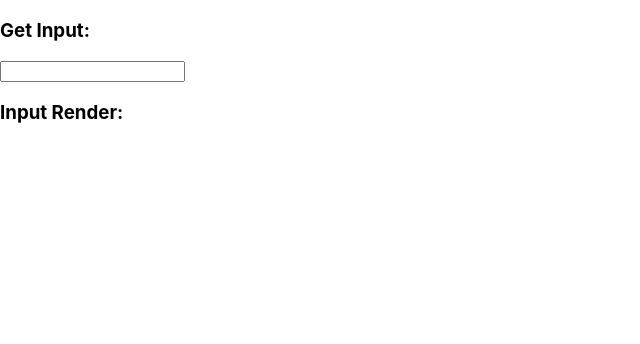
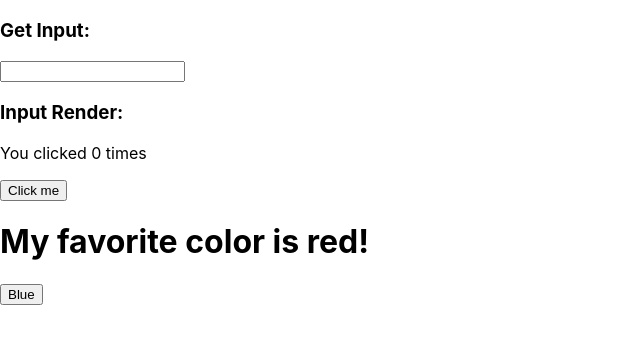
Before and after one commit to davido242/React-state-practicals, a React (Create React App) app: page / in a window 1280 px wide. Shown: the top 344 px of the page, without its empty margins (0-640 px from the left). Built offline with nearby package versions, Linux system fonts and the light colour scheme.

Commit message:
simple setCounter and update counter

```diff
--- a/src/App.js
+++ b/src/App.js
@@ -1,6 +1,6 @@
 import React from 'react';
 import './App.css';
-
+import { useState } from "react";
 class App extends React.Component {
   constructor(props) {
     super(props);
@@ -14,6 +14,9 @@ class App extends React.Component {
       inputValue: event.target.value
     });
   }
+  componentWillUnmount(){
+    {console.log("Davido")}
+  }
   render() {
     return (
        <div>
@@ -21,6 +24,8 @@ class App extends React.Component {
     <GetInput input={this.state.inputValue}
     handleChange={this.handleChange}/>
     <RenderInput input={this.state.inputValue} />
+    <Example />
+    <FavoriteColor/>
         { /* Change code above this line */ }
        </div>
     );
@@ -57,4 +62,33 @@ class RenderInput extends React.Component {
   }
 };
 
+
+function Example() {
+  // Declare a new state variable, which we'll call "count"
+  const [count, setCount] = useState(0);
+
+  return (
+    <div>
+      <p>You clicked {count} times</p>
+      <button onClick={() => setCount(count + 1)}>
+        Click me
+      </button>
+    </div>
+  );
+}
+
+
+function FavoriteColor() {
+  const [countt, setCount] = useState("red");
+
+  return (
+    <>
+      <h1>My favorite color is {countt}!</h1>
+      <button
+        onClick={() => setCount("blue")}
+      >Blue</button>
+    </>
+  )
+}
+
 export default App;
```
